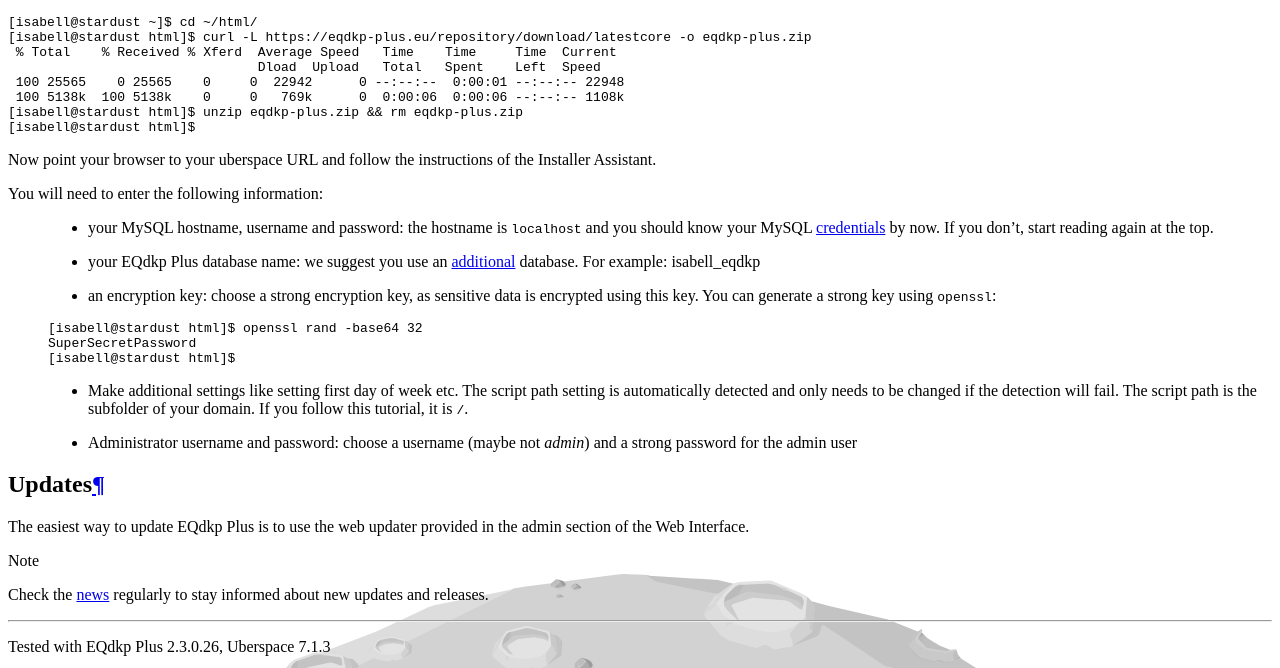
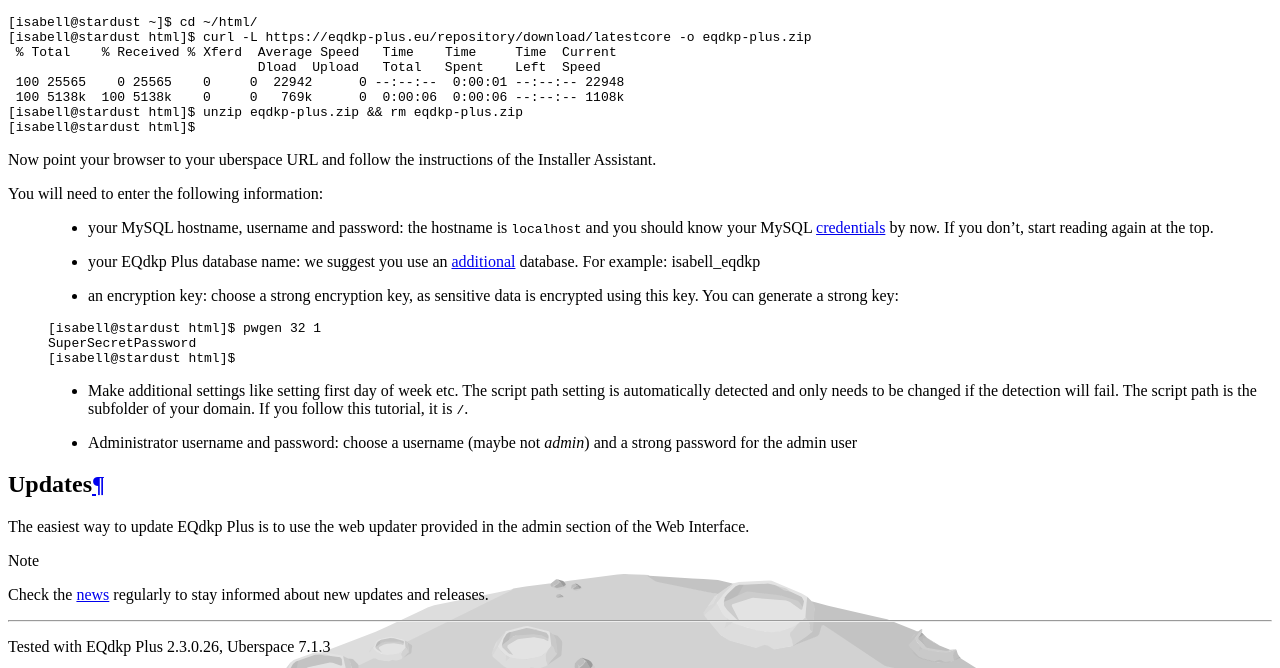
Before and after one commit to Uberspace/lab, a Sphinx documentation site: the page built from source/guide_eqdkp-plus.rst, in a window 1280 px wide and 900 px high, scrolled down 4584 px, cut to the strip 0-668 px from the top of the window. Built offline with Sphinx 7.4.7 and the Read the Docs theme 2.0.0, drawn with Linux system fonts in a browser that asks for light colours.

Commit message:
use pwgen instead of openssl to generate passwords

```diff
--- a/source/guide_eqdkp-plus.rst
+++ b/source/guide_eqdkp-plus.rst
@@ -65,11 +65,11 @@
 You will need to enter the following information:
   * your MySQL hostname, username and password: the hostname is ``localhost`` and you should know your MySQL :manual_anchor:`credentials <database-mysql.html#login-credentials>` by now. If you don't, start reading again at the top.
   * your EQdkp Plus database name: we suggest you use an :manual_anchor:`additional <database-mysql.html#additional-databases>` database. For example: isabell_eqdkp
-  * an encryption key: choose a strong encryption key, as sensitive data is encrypted using this key. You can generate a strong key using ``openssl``:
+  * an encryption key: choose a strong encryption key, as sensitive data is encrypted using this key. You can generate a strong key:
 
   ::
 
-   [isabell@stardust html]$ openssl rand -base64 32
+   [isabell@stardust html]$ pwgen 32 1
    SuperSecretPassword
    [isabell@stardust html]$
 
```
